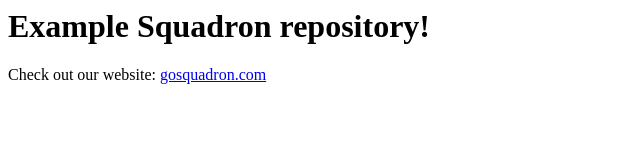
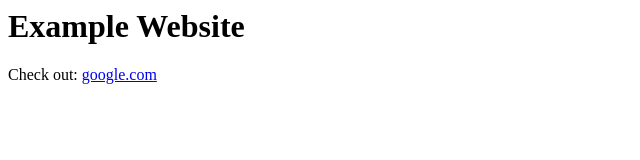
Before and after one commit to sagarpatel521/test-website, a plain HTML site: page index.html in a window 1280 px wide. Shown: the whole page, without its empty margins (0-640 px from the left). Drawn offline with Linux system fonts and the light colour scheme.

Commit message:
Update index.html

```diff
--- a/index.html
+++ b/index.html
@@ -1,9 +1,9 @@
 <html>
     <head>
-        <title>Example page</title>
+        <title>Test Website</title>
     </head>
     <body>
-        <h1>Example Squadron repository!</h1>
-        <p>Check out our website: <a href="http://www.gosquadron.com">gosquadron.com</a></p>
+        <h1>Example Website</h1>
+        <p>Check out: <a href="http://www.google.com">google.com</a></p>
     </body>
 </html>
```
